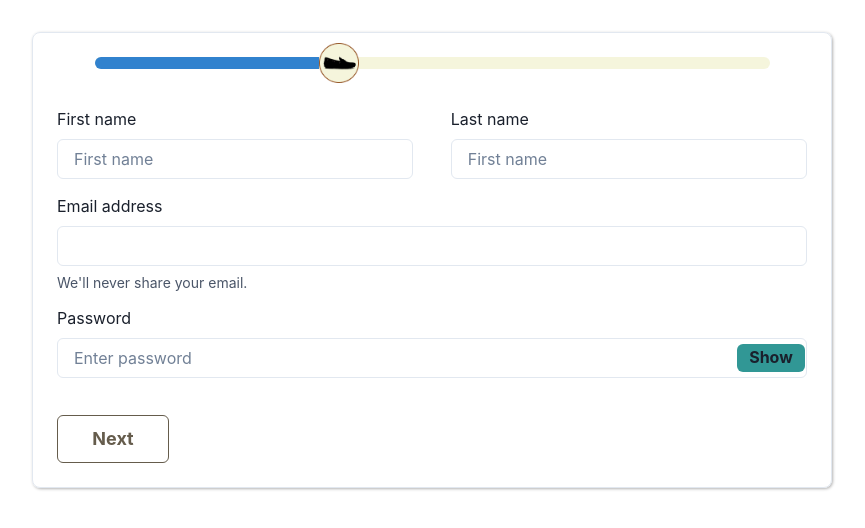
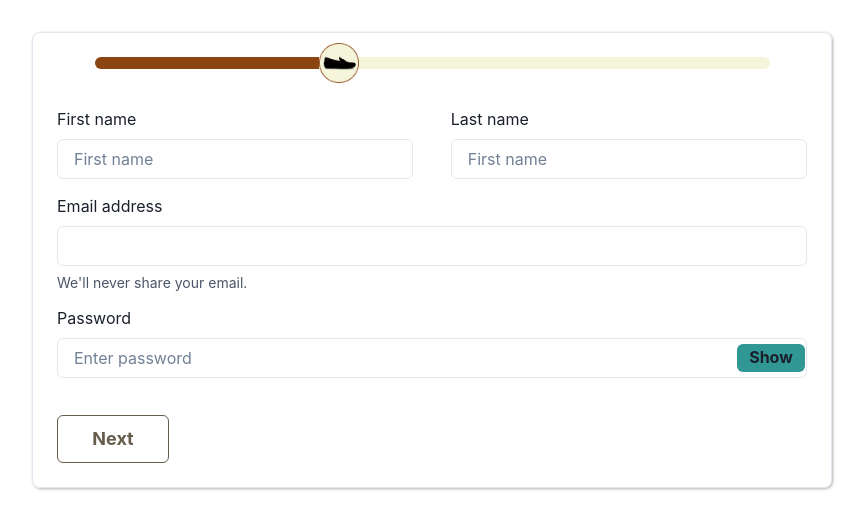
Before and after one commit to corbettamarco/LottaInRosa, a React (Create React App) app: page / in a window 1280 px wide. Shown: the top 528 px of the page, without its empty margins (208-1073 px from the left). Built offline with nearby package versions, Linux system fonts and the light colour scheme.

Commit message:
colore barra

```diff
--- a/src/components/ProgressBar/progressBar.css
+++ b/src/components/ProgressBar/progressBar.css
@@ -22,5 +22,5 @@
   }
 
   .css-1jrtelv{
-    background-color: #8B4513;
+    background-color: #8B4513 !important;
   }
```
